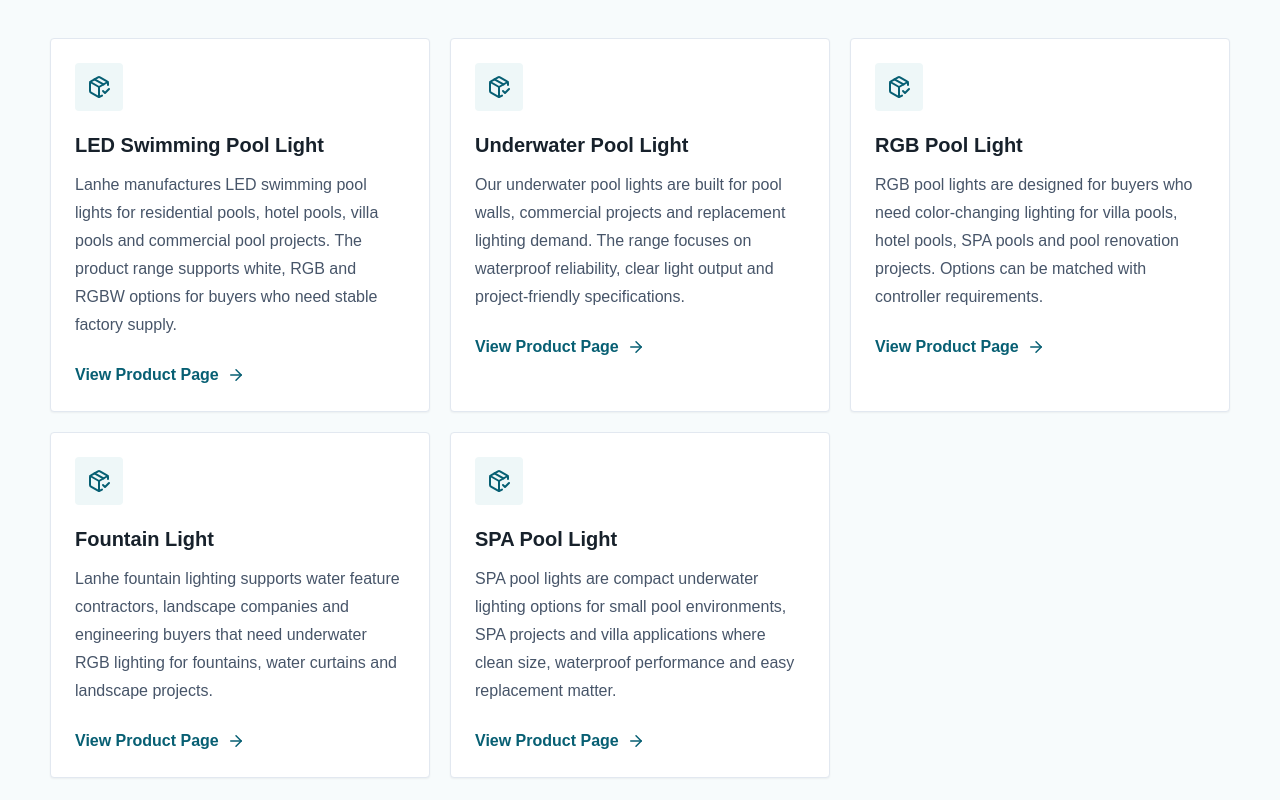
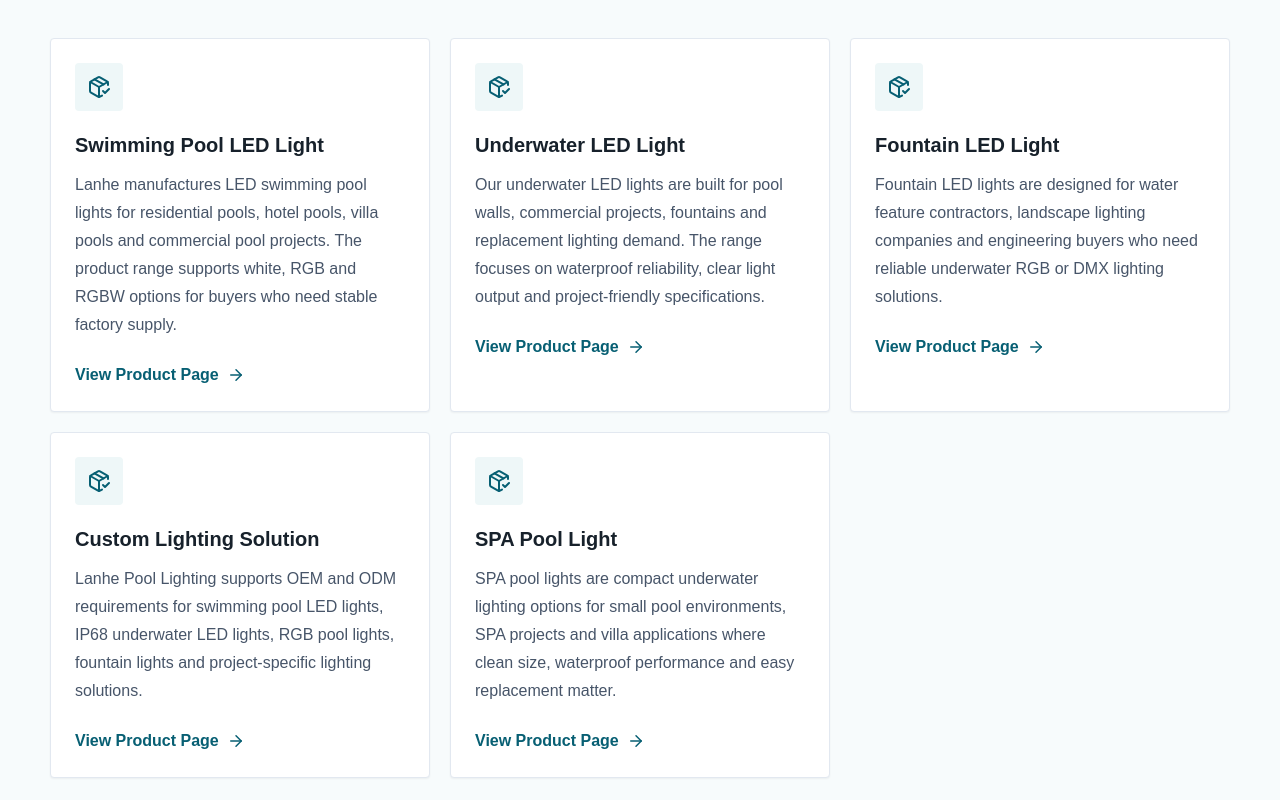
Before and after one commit to Sara-789-ting/gzlanhe.com, a Next.js app: page /products in a window 1280 px wide. Shown: the part 680-1480 px from the top of the page. Built offline with nearby package versions, Linux system fonts and the light colour scheme.

Commit message:
Optimize B2B SEO and product inquiry flow

```diff
--- a/app/api/contact/route.ts
+++ b/app/api/contact/route.ts
@@ -3,12 +3,12 @@ import { Resend } from "resend";
 
 const emailPattern = /^[^\s@]+@[^\s@]+\.[^\s@]+$/;
 const allowedProducts = new Set([
-  "LED Swimming Pool Light",
-  "Underwater Pool Light",
-  "RGB Pool Light",
-  "Fountain Light",
+  "Swimming Pool LED Light",
+  "Underwater LED Light",
+  "Fountain LED Light",
   "SPA Pool Light",
-  "OEM Custom Lighting"
+  "Custom Lighting Solution",
+  "RGB Swimming Pool Light"
 ]);
 
 type ContactPayload = {
--- a/app/contact/page.tsx
+++ b/app/contact/page.tsx
@@ -1,5 +1,6 @@
 import type { Metadata } from "next";
 import { Mail, MessageSquare, PackageCheck } from "lucide-react";
+import { ContactActions } from "@/components/ContactActions";
 import { Footer } from "@/components/Footer";
 import { Header } from "@/components/Header";
 import { InquiryForm } from "@/components/InquiryForm";
@@ -57,6 +58,7 @@ export default function ContactPage() {
               <a className="mt-8 inline-flex font-bold text-signal" href={`mailto:${siteConfig.email}`}>
                 {siteConfig.email}
               </a>
+              <ContactActions product="LED Pool Light" />
             </div>
             <div className="grid gap-4 sm:grid-cols-3">
               {contactHighlights.map(({ title, text, Icon }) => (
@@ -70,7 +72,7 @@ export default function ContactPage() {
           </div>
         </section>
 
-        <section className="py-20">
+        <section id="inquiry" className="py-20">
           <div className="section-shell grid gap-10 lg:grid-cols-[0.85fr_1.15fr]">
             <div>
               <p className="text-sm font-bold uppercase tracking-wide text-ocean">
--- a/app/layout.tsx
+++ b/app/layout.tsx
@@ -4,27 +4,43 @@ import "./globals.css";
 export const metadata: Metadata = {
   metadataBase: new URL("https://gzlanhe.com"),
   title: {
-    default: "LED Pool Light Manufacturer | IP68 Underwater Light Factory China",
-    template: "%s | GZ Lanhe"
+    default: "Swimming Pool Light Manufacturer | IP68 Underwater LED Light Supplier China",
+    template: "%s | Lanhe Pool Lighting"
   },
   description:
-    "Professional LED pool light manufacturer in China. Supply IP68 waterproof swimming pool lights, underwater lights and OEM custom lighting solutions worldwide.",
+    "Lanhe Pool Lighting is a China LED pool light manufacturer supplying IP68 underwater LED lights, RGB swimming pool lights, fountain lights and OEM custom lighting solutions worldwide.",
   keywords: [
-    "LED pool light",
-    "Swimming pool light manufacturer",
-    "Underwater LED light supplier",
-    "IP68 pool light factory",
-    "China LED lighting manufacturer"
+    "swimming pool light manufacturer",
+    "IP68 underwater LED light",
+    "LED pool light supplier China",
+    "RGB swimming pool light",
+    "fountain light manufacturer",
+    "SPA pool light",
+    "custom lighting solution"
   ],
+  alternates: {
+    canonical: "https://gzlanhe.com"
+  },
   openGraph: {
-    title: "LED Pool Light Manufacturer | IP68 Underwater Light Factory China",
+    title: "Lanhe Pool Lighting | LED Pool Light Supplier China",
     description:
-      "Professional LED pool light manufacturer in China supplying IP68 pool lights, underwater lights and OEM custom lighting solutions worldwide.",
+      "Factory direct IP68 waterproof LED swimming pool lights, underwater LED lights, fountain lights and OEM lighting solutions for global B2B buyers.",
     url: "https://gzlanhe.com",
-    siteName: "GZ Lanhe",
+    siteName: "Lanhe Pool Lighting",
     images: [{ url: "/images/hero-pool-lights.png", width: 1536, height: 1024 }],
     locale: "en_US",
     type: "website"
+  },
+  twitter: {
+    card: "summary_large_image",
+    title: "Lanhe Pool Lighting | IP68 LED Pool Light Manufacturer",
+    description:
+      "China LED pool light manufacturer for distributors, contractors, importers and engineering buyers.",
+    images: ["/images/hero-pool-lights.png"]
+  },
+  robots: {
+    index: true,
+    follow: true
   }
 };
 
--- a/components/InquiryForm.tsx
+++ b/components/InquiryForm.tsx
@@ -3,12 +3,12 @@
 import { useState } from "react";
 
 const products = [
-  "LED Swimming Pool Light",
-  "Underwater Pool Light",
-  "RGB Pool Light",
-  "Fountain Light",
+  "Swimming Pool LED Light",
+  "Underwater LED Light",
+  "Fountain LED Light",
   "SPA Pool Light",
-  "OEM Custom Lighting"
+  "Custom Lighting Solution",
+  "RGB Swimming Pool Light"
 ];
 
 const successMessage = "Thank you for your inquiry. We will reply within 24 hours.";
--- a/lib/productPages.ts
+++ b/lib/productPages.ts
@@ -23,19 +23,19 @@ export type ProductPage = {
 
 export const productPages: ProductPage[] = [
   {
-    slug: "led-swimming-pool-light",
-    name: "LED Swimming Pool Light",
+    slug: "swimming-pool-led-light",
+    name: "Swimming Pool LED Light",
     shortName: "LED Pool Light",
     title: "IP68 Waterproof LED Swimming Pool Light Manufacturer",
-    metaTitle: "LED Swimming Pool Light Manufacturer | IP68 Pool Light Factory",
+    metaTitle: "Swimming Pool LED Light Manufacturer | IP68 Pool Light Factory",
     metaDescription:
-      "China LED swimming pool light manufacturer supplying IP68 waterproof pool lights, RGB pool lamps and OEM custom lighting for distributors and contractors.",
+      "China swimming pool LED light manufacturer supplying IP68 waterproof pool lights, RGB swimming pool lights and OEM custom lighting for distributors and contractors.",
     description:
       "Lanhe manufactures LED swimming pool lights for residential pools, hotel pools, villa pools and commercial pool projects. The product range supports white, RGB and RGBW options for buyers who need stable factory supply.",
     image: "/images/hero-pool-lights.png",
     gallery: [
-      { src: "/images/hero-pool-lights.png", alt: "LED swimming pool light manufacturer product main image", label: "Main Image" },
-      { src: "/images/products/led-swimming-pool-light-detail.png", alt: "IP68 LED swimming pool light detail image", label: "Detail Image" },
+      { src: "/images/hero-pool-lights.png", alt: "swimming pool LED light manufacturer product main image", label: "Main Image" },
+      { src: "/images/products/led-swimming-pool-light-detail.png", alt: "IP68 swimming pool LED light detail image", label: "Detail Image" },
       { src: "/images/hero-pool-lights.png", alt: "LED pool light installation effect in swimming pool", label: "Installation Effect" },
       { src: "/images/products/led-swimming-pool-light-detail.png", alt: "LED swimming pool light application for hotel pool", label: "Application Scene" }
     ],
@@ -70,20 +70,20 @@ export const productPages: ProductPage[] = [
     ]
   },
   {
-    slug: "underwater-pool-light",
-    name: "Underwater Pool Light",
-    shortName: "Underwater Pool Light",
-    title: "IP68 Underwater Pool Light Supplier for Pool Projects",
-    metaTitle: "Underwater Pool Light Supplier | IP68 LED Pool Light China",
+    slug: "underwater-led-light",
+    name: "Underwater LED Light",
+    shortName: "Underwater LED Light",
+    title: "IP68 Underwater LED Light Supplier for Pool Projects",
+    metaTitle: "Underwater LED Light Supplier | IP68 Pool Light China",
     metaDescription:
-      "IP68 underwater pool light supplier in China for swimming pool contractors, pool builders, importers and project lighting buyers.",
+      "IP68 underwater LED light supplier in China for swimming pool contractors, pool builders, importers and project lighting buyers.",
     description:
-      "Our underwater pool lights are built for pool walls, commercial projects and replacement lighting demand. The range focuses on waterproof reliability, clear light output and project-friendly specifications.",
+      "Our underwater LED lights are built for pool walls, commercial projects, fountains and replacement lighting demand. The range focuses on waterproof reliability, clear light output and project-friendly specifications.",
     image: "/images/hero-pool-lights.png",
     gallery: [
-      { src: "/images/hero-pool-lights.png", alt: "IP68 underwater pool light supplier main product image", label: "Main Image" },
-      { src: "/images/products/led-swimming-pool-light-detail.png", alt: "underwater pool light waterproof cable detail", label: "Detail Image" },
-      { src: "/images/hero-pool-lights.png", alt: "underwater pool light installation effect", label: "Installation Effect" },
+      { src: "/images/hero-pool-lights.png", alt: "IP68 underwater LED light supplier main product image", label: "Main Image" },
+      { src: "/images/products/led-swimming-pool-light-detail.png", alt: "underwater LED light waterproof cable detail", label: "Detail Image" },
+      { src: "/images/hero-pool-lights.png", alt: "underwater LED light installation effect", label: "Installation Effect" },
       { src: "/images/products/led-swimming-pool-light-detail.png", alt: "underwater LED pool light application scene", label: "Application Scene" }
     ],
     specs: [
@@ -117,71 +117,24 @@ export const productPages: ProductPage[] = [
     ]
   },
   {
-    slug: "rgb-pool-light",
-    name: "RGB Pool Light",
-    shortName: "RGB Pool Light",
-    title: "RGB LED Pool Light Manufacturer for Color Changing Projects",
-    metaTitle: "RGB Pool Light Manufacturer | Color Changing LED Pool Light",
+    slug: "fountain-led-light",
+    name: "Fountain LED Light",
+    shortName: "Fountain LED Light",
+    title: "IP68 Fountain LED Light Manufacturer for Water Feature Projects",
+    metaTitle: "Fountain LED Light Manufacturer | RGB DMX Underwater Light",
     metaDescription:
-      "RGB LED pool light manufacturer supplying color changing swimming pool lights, remote control options and OEM custom lighting solutions.",
+      "Fountain LED light manufacturer supplying IP68 underwater RGB and DMX fountain lights for water feature, landscape and engineering projects.",
     description:
-      "RGB pool lights are designed for buyers who need color-changing lighting for villa pools, hotel pools, SPA pools and pool renovation projects. Options can be matched with controller requirements.",
+      "Fountain LED lights are designed for water feature contractors, landscape lighting companies and engineering buyers who need reliable underwater RGB or DMX lighting solutions.",
     image: "/images/hero-pool-lights.png",
     gallery: [
-      { src: "/images/hero-pool-lights.png", alt: "RGB pool light manufacturer main product image", label: "Main Image" },
-      { src: "/images/products/led-swimming-pool-light-detail.png", alt: "RGB pool light lens and LED detail", label: "Detail Image" },
-      { src: "/images/hero-pool-lights.png", alt: "color changing pool light installation effect", label: "Installation Effect" },
-      { src: "/images/products/led-swimming-pool-light-detail.png", alt: "RGB LED pool lamp application scene", label: "Application Scene" }
+      { src: "/images/hero-pool-lights.png", alt: "fountain LED light manufacturer main product image", label: "Main Image" },
+      { src: "/images/products/led-swimming-pool-light-detail.png", alt: "RGB DMX fountain LED light detail", label: "Detail Image" },
+      { src: "/images/hero-pool-lights.png", alt: "fountain LED light installation effect", label: "Installation Effect" },
+      { src: "/images/products/led-swimming-pool-light-detail.png", alt: "underwater fountain LED light application scene", label: "Application Scene" }
     ],
     specs: [
       { label: "Material", value: "Stainless steel / PC / ABS by model" },
-      { label: "Power", value: "12W / 18W / 24W / high power options" },
-      { label: "Voltage", value: "12V AC/DC" },
-      { label: "LED Type", value: "RGB SMD LED / RGBW LED" },
-      { label: "IP Rating", value: "IP68 waterproof" },
-      { label: "Color", value: "RGB / RGBW / remote control" },
-      { label: "Beam Angle", value: "Wide beam for pool illumination" },
-      { label: "Installation", value: "Wall mounted / recessed / surface mounted" }
-    ],
-    advantages: [
-      "Color changing lighting for pool upgrade projects",
-      "Remote control and controller matching options",
-      "OEM support for distributor product lines",
-      "Factory supply for repeat wholesale demand"
-    ],
-    applications: ["Villa Pool", "Hotel Pool", "SPA", "Water Park"],
-    oem: "OEM requests can include color mode, controller matching, packaging, branding and market-specific voltage needs.",
-    moq: "MOQ is flexible for qualified B2B buyers and depends on model, controller and packaging requirements.",
-    faqs: [
-      {
-        question: "Can RGB pool lights work with remote control?",
-        answer: "Yes. Remote control and controller options can be selected based on project requirements."
-      },
-      {
-        question: "Can you customize color modes?",
-        answer: "Customization can be reviewed depending on quantity, controller type and technical requirements."
-      }
-    ]
-  },
-  {
-    slug: "fountain-light",
-    name: "Fountain Light",
-    shortName: "Fountain Light",
-    title: "IP68 LED Fountain Light Manufacturer for Water Features",
-    metaTitle: "LED Fountain Light Manufacturer | Underwater RGB Fountain Light",
-    metaDescription:
-      "China LED fountain light manufacturer supplying IP68 underwater fountain lights, RGB lighting and OEM support for water feature projects.",
-    description:
-      "Lanhe fountain lighting supports water feature contractors, landscape companies and engineering buyers that need underwater RGB lighting for fountains, water curtains and landscape projects.",
-    image: "/images/hero-pool-lights.png",
-    gallery: [
-      { src: "/images/hero-pool-lights.png", alt: "LED fountain light manufacturer main product image", label: "Main Image" },
-      { src: "/images/products/led-swimming-pool-light-detail.png", alt: "underwater fountain light stainless steel detail", label: "Detail Image" },
-      { src: "/images/hero-pool-lights.png", alt: "fountain light installation effect", label: "Installation Effect" },
-      { src: "/images/products/led-swimming-pool-light-detail.png", alt: "RGB fountain light water feature application", label: "Application Scene" }
-    ],
-    specs: [
-      { label: "Material", value: "Stainless steel housing" },
       { label: "Power", value: "9W / 12W / 18W / 24W / custom" },
       { label: "Voltage", value: "12V / 24V options" },
       { label: "LED Type", value: "High brightness LED / RGB LED" },
@@ -207,6 +160,53 @@ export const productPages: ProductPage[] = [
       {
         question: "Can fountain lights be used underwater?",
         answer: "Yes. The product direction focuses on IP68 underwater fountain and water feature lighting."
+      }
+    ]
+  },
+  {
+    slug: "custom-lighting-solution",
+    name: "Custom Lighting Solution",
+    shortName: "Custom Lighting",
+    title: "Custom LED Pool Lighting Solution for OEM and Project Buyers",
+    metaTitle: "Custom Pool Lighting Solution | OEM LED Pool Light Manufacturer",
+    metaDescription:
+      "OEM custom LED pool lighting solution from China for private label distributors, pool contractors, importers and engineering project buyers.",
+    description:
+      "Lanhe Pool Lighting supports OEM and ODM requirements for swimming pool LED lights, IP68 underwater LED lights, RGB pool lights, fountain lights and project-specific lighting solutions.",
+    image: "/images/hero-pool-lights.png",
+    gallery: [
+      { src: "/images/hero-pool-lights.png", alt: "custom LED pool lighting solution main image", label: "Main Image" },
+      { src: "/images/products/led-swimming-pool-light-detail.png", alt: "OEM underwater LED light product detail", label: "Detail Image" },
+      { src: "/images/hero-pool-lights.png", alt: "custom swimming pool light installation effect", label: "Installation Effect" },
+      { src: "/images/products/led-swimming-pool-light-detail.png", alt: "OEM pool lighting application scene", label: "Application Scene" }
+    ],
+    specs: [
+      { label: "Material", value: "Stainless steel / PC / ABS / custom options" },
+      { label: "Power", value: "Customized by product model and project demand" },
+      { label: "Voltage", value: "12V / 24V / market-specific options" },
+      { label: "LED Type", value: "SMD LED / RGB LED / RGBW LED options" },
+      { label: "IP Rating", value: "IP68 waterproof" },
+      { label: "Color", value: "White / warm white / RGB / RGBW / custom" },
+      { label: "Beam Angle", value: "Customized by application" },
+      { label: "Installation", value: "Surface / recessed / wall mounted / submersible" }
+    ],
+    advantages: [
+      "OEM logo, label and export packaging support",
+      "Custom specification review for market requirements",
+      "Private label support for distributors and importers",
+      "Factory direct communication for project buyers"
+    ],
+    applications: ["Distributor Product Line", "Hotel Pool Project", "Villa Pool", "Water Feature Project"],
+    oem: "OEM and ODM support can include logo, packaging, model selection, voltage, cable length, color control, beam angle and product documentation.",
+    moq: "MOQ depends on customization level. Trial orders and project quantity quotations can be discussed with qualified B2B buyers.",
+    faqs: [
+      {
+        question: "Can you support private label pool lights?",
+        answer: "Yes. We can review logo, packaging and product specification requirements for distributor programs."
+      },
+      {
+        question: "Can you customize RGB pool light solutions?",
+        answer: "Yes. RGB, RGBW and controller matching requirements can be discussed based on quantity and application."
       }
     ]
   },
--- a/lib/site.ts
+++ b/lib/site.ts
@@ -1,9 +1,10 @@
 export const siteConfig = {
-  name: "GZ Lanhe",
-  company: "GZLANHE",
+  name: "Lanhe Pool Lighting",
+  company: "Lanhe Pool Lighting",
   domain: "gzlanhe.com",
   email: "sara@gzlanhe.com",
   url: "https://gzlanhe.com",
+  whatsappUrl: "",
   description:
-    "China manufacturer of IP68 waterproof LED pool lights, underwater lights, fountain lights and OEM custom lighting solutions."
+    "China manufacturer of IP68 waterproof LED swimming pool lights, underwater LED lights, fountain lights, SPA pool lights and OEM custom lighting solutions."
 };
```
Also changed, not shown: app/products/[slug]/page.tsx (+9 -0 lines), app/robots.ts (added, +13 -0 lines), app/sitemap.ts (added, +18 -0 lines), components/ContactActions.tsx (added, +43 -0 lines), lib/products.ts (+12 -17 lines), next.config.mjs (+24 -0 lines).
